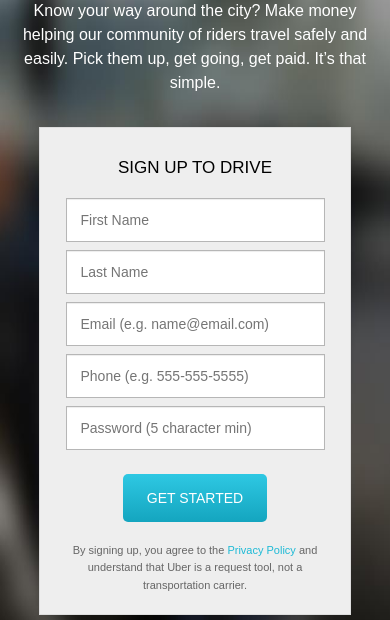
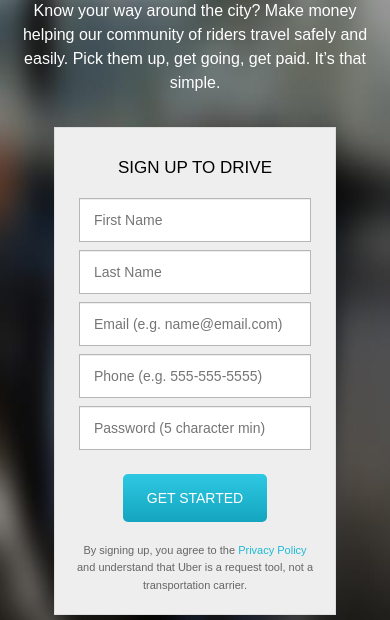
Before and after one commit to mtmoore55/dlp, a plain HTML site: page index.html in a window 390 px wide. Shown: the part 224-844 px from the top of the page. Drawn offline with nearby package versions, Linux system fonts and the light colour scheme.

Commit message:
Fix signup form width on mobile

```diff
--- a/css/driver-landing.css
+++ b/css/driver-landing.css
@@ -52,7 +52,7 @@ p, span {
 	}
 
 .signup {
-	width: 270px;
+	width: 240px;
 	position: relative;
 	top:initial;
 	margin: 20px auto 0 auto;
```
